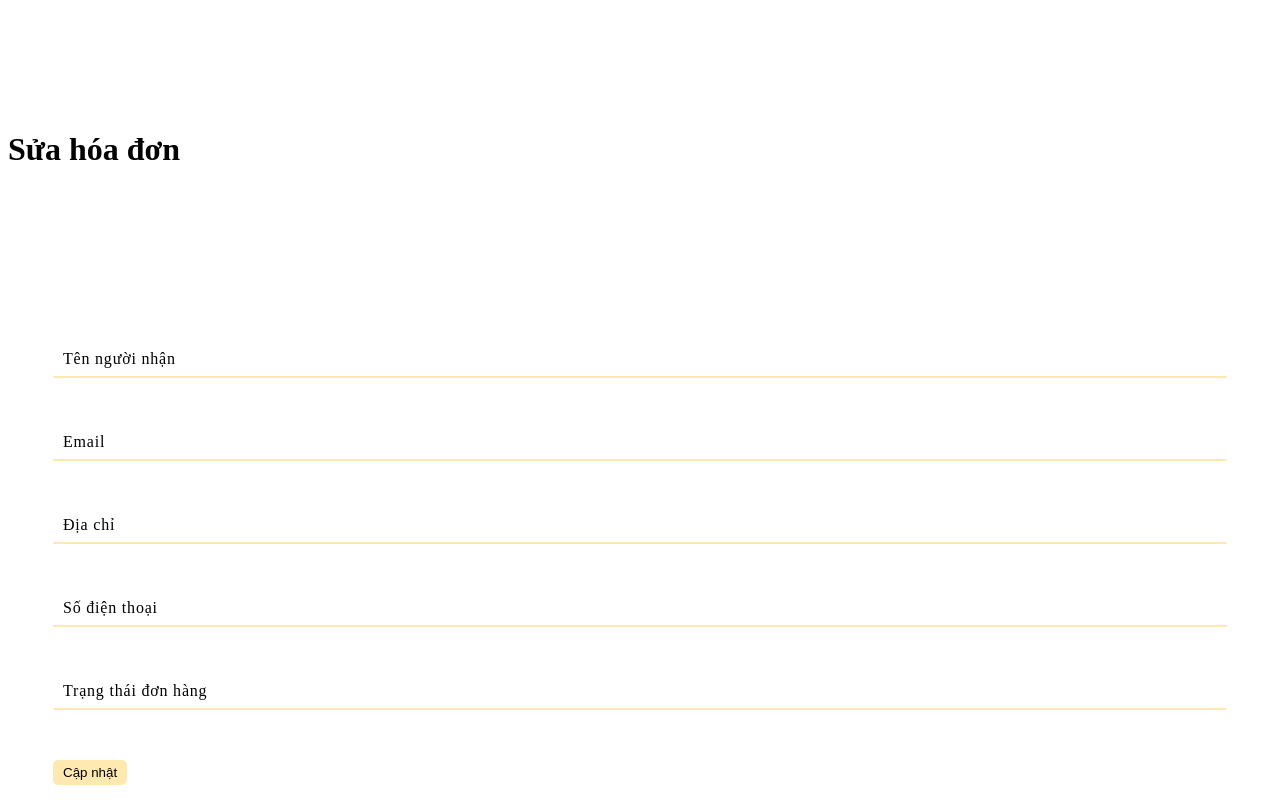
After one commit to Nguyen-1210/admin-hotel, a PHP site: page /donhang/edit.php in a window 1280 px wide. The commit adds this page. Run offline with PHP 8.4, Linux system fonts and the light colour scheme; data that the repository does not hold is empty.

Commit message:
[backend]- edit bill

```diff
--- /dev/null
+++ b/admin/donhang/edit.php
@@ -0,0 +1,62 @@
+<link rel="stylesheet" href="./css/components/add.css">
+<?php
+if(is_array($listbills)){
+    extract($listbills);
+}
+?>
+<link rel="stylesheet" href="./css/components/add.css">
+
+<div class="dash-content">
+            <div class="title">
+                <div style="display: flex;align-items: center;">
+
+                    <i class="fa-solid fa-file-pen"></i>
+                    <h1 class="text">Sửa hóa đơn</h1>
+                </div>
+
+            </div>
+            <div class="import-box">
+                <div class="form-import">
+                    <form action="./index.php?act=update_bills" method="POST">
+                        <!-- input nhập sản phẩm -->
+
+                        <div class="import-list">
+                            <input class="up-acc" type="text" required="required" name="name"value="<?php echo $name ?>">
+                            <span class="import-text"> Tên người nhận</span>
+                            <i></i>
+                        </div>
+                        <div class="import-list">
+                            <input type="text" required="required" name="email"value="<?php echo $email ?>">
+                            <span class="import-text"> Email</span>
+                            <i></i>
+                        </div>
+                        <div class="import-list">
+                            <input class="up-acc" type="text" required="required" name="address" value="<?php echo $address ?>">
+                            <span class="import-text"> Địa chỉ</span>
+                            <i></i>
+                        </div>
+                        <div class="import-list">
+                            <input class="up-acc" type="text" required="required" name="tell" value="<?php  echo $tell ?>">
+                            <span class="import-text"> Số điện thoại</span>
+                            <i></i>
+                        </div>
+                        <div class="import-list">
+                            <input class="up-acc"  type="text" required="required" name="status" id="phone" value="<?php echo $status ?>">
+                            <span class="import-text"> Trạng thái đơn hàng</span>
+                            <i></i>
+                        </div>
+                        <!-- button thêm danh mục, danh sách -->
+                        <div class="import-btn">
+                        <input type="hidden" name="id" value="<?php if(isset($id) && ($id > 0)) echo $id ?>">
+                            <input type="submit" name="capnhat" class="btn-list" value="Cập nhật">
+                        </div>
+                    </form>
+                </div>
+            </div>
+        </div>
+        <style>
+    .up-acc {
+
+        margin-left: 200px;
+
+    }</style>
--- a/admin/taikhoan/edit.php
+++ b/admin/taikhoan/edit.php
@@ -53,7 +53,7 @@ if(is_array($tk)){
 
                         <!-- button thêm danh mục, danh sách -->
                         <div class="import-btn">
-                        <input type="hidden" name="id" value="<?php if(isset($id) && ($id > 0)) echo $id ?>">
+                            <input type="hidden" name="id" value="<?php if(isset($id) && ($id > 0)) echo $id ?>">
                             <input type="submit" name="capnhat" class="btn-list" value="Cập nhật">
                         </div>
                     </form>
--- a/model/bills.php
+++ b/model/bills.php
@@ -53,5 +53,10 @@ function get_ttdh($n){
     return $tt;
 }
 
+function update_bills($id, $name, $email, $address, $tell, $status){
+    $sql = "update bills set name='".$name."', email='".$email."', address='".$address."', tell='".$tell."', status='".$status."' where id=".$id;
+    pdo_execute($sql);
+}
+
 
 ?>
```
Also changed, not shown: admin/index.php (+21 -0 lines).
